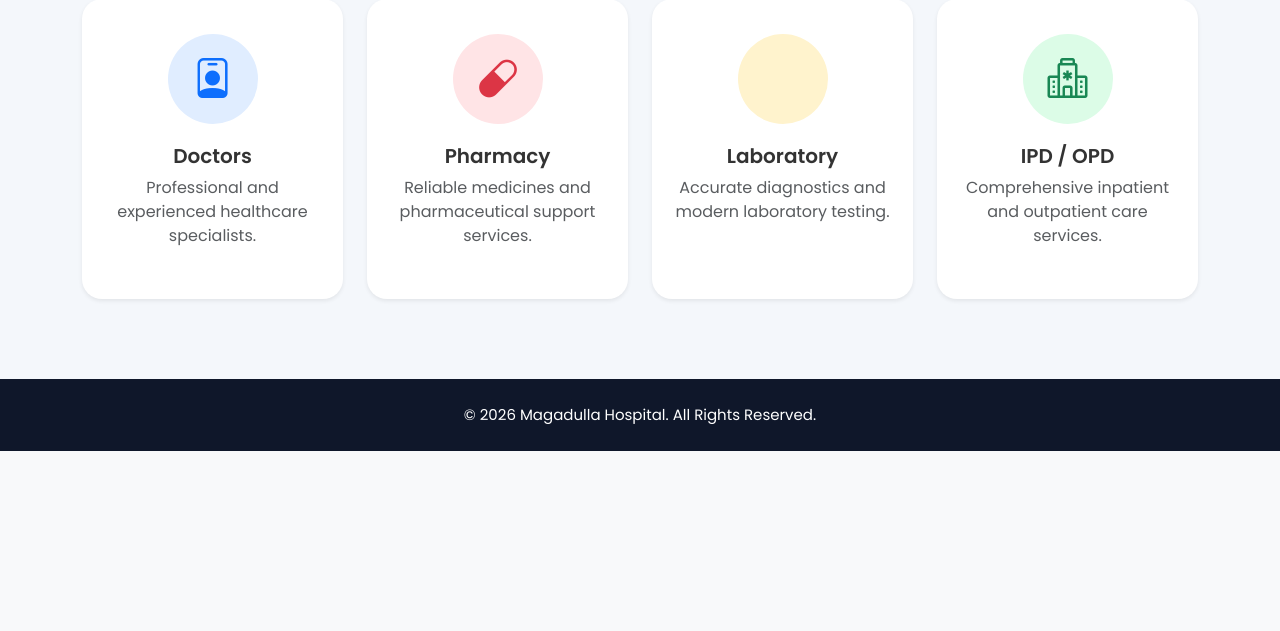
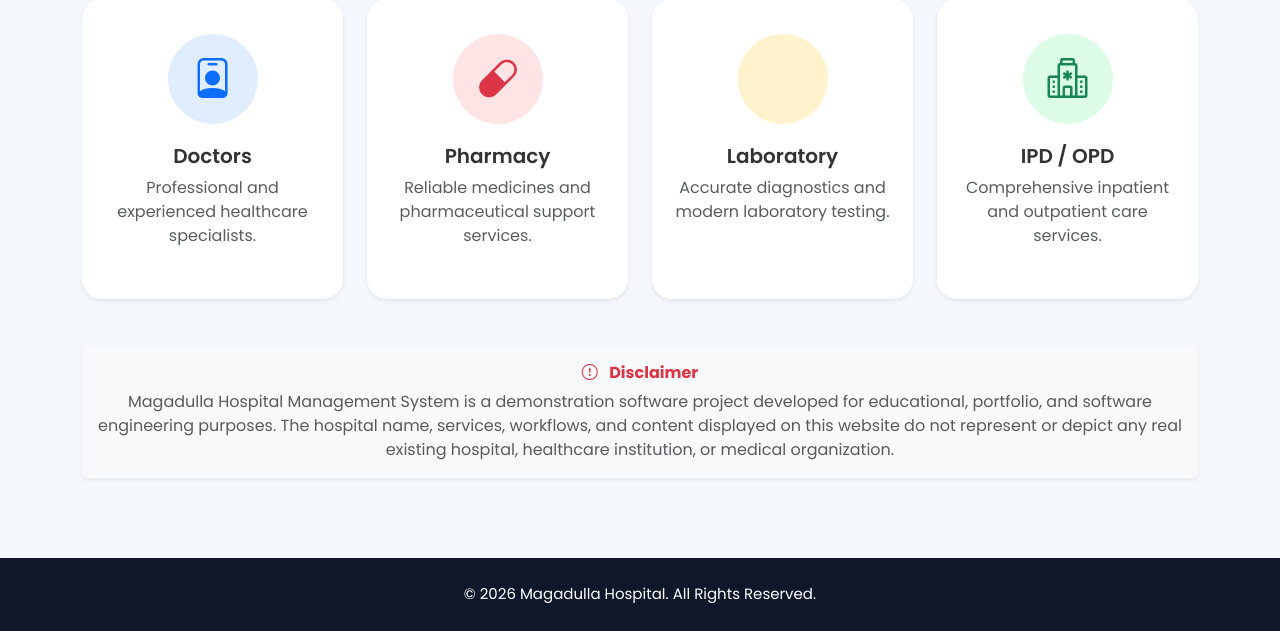
Before and after one commit to Shija-cmd/HospitalProject, a Django app: page / in a window 1280 px wide. Shown: the part 1098-1729 px from the top of the page. Before the commit the page ends 1549 px from the top, so only its background shows below. Run offline with Django 4.2, Linux system fonts and the light colour scheme.

Commit message:
Adding a disclaimer int the index page

```diff
--- a/magahospital/templates/magahospital/index.html
+++ b/magahospital/templates/magahospital/index.html
@@ -431,6 +431,35 @@
 
 </div>
 
+<!-- DISCLAIMER -->
+<div class="container mt-5">
+
+    <div class="card shadow-sm border-0 bg-light">
+
+        <div class="card-body text-center">
+
+            <h6 class="text-danger fw-bold">
+
+                <i class="bi bi-exclamation-circle me-2"></i>
+
+                Disclaimer
+
+            </h6>
+
+            <p class="text-muted mb-0">
+
+                Magadulla Hospital Management System is a demonstration software project developed for educational, portfolio, and software engineering purposes.
+
+                The hospital name, services, workflows, and content displayed on this website do not represent or depict any real existing hospital, healthcare institution, or medical organization.
+
+            </p>
+
+        </div>
+
+    </div>
+
+</div>
+
 <!-- FOOTER -->
 <footer>
   <div class="container">
```
